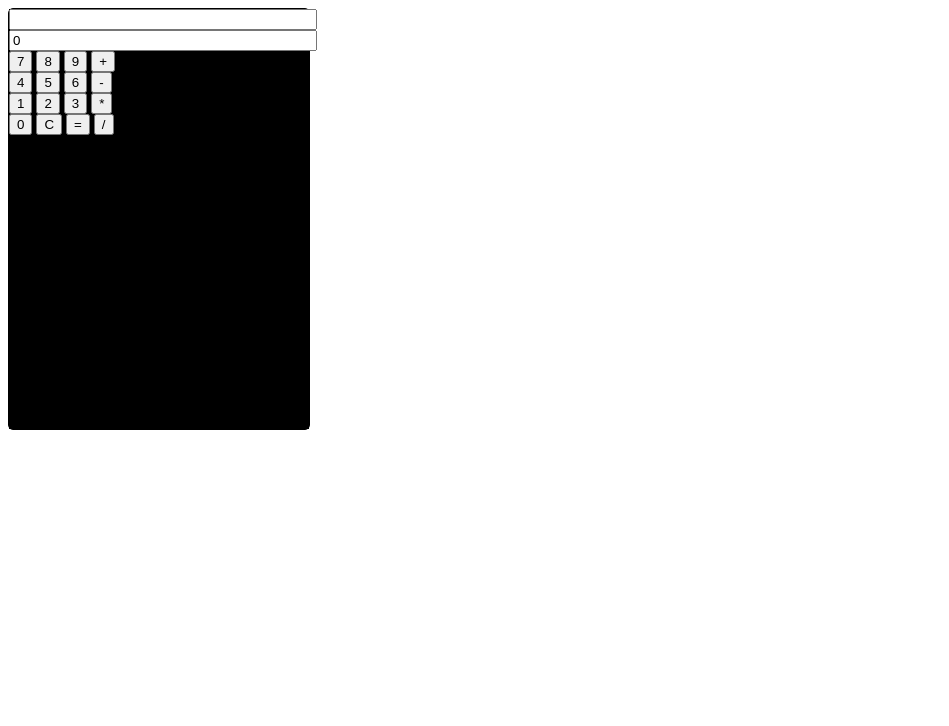
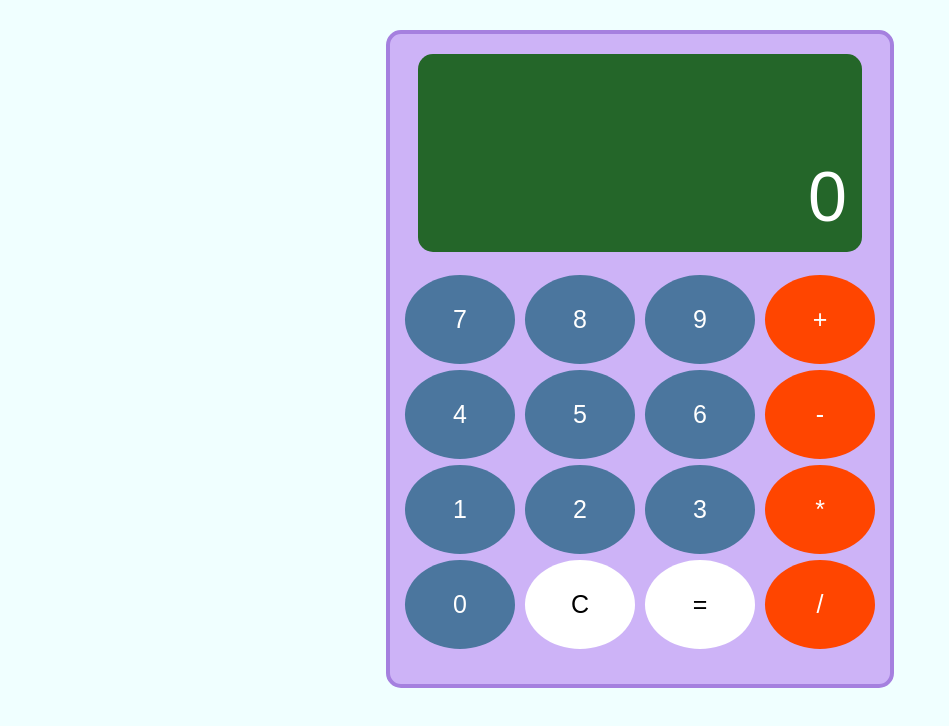
Before and after one commit to colorodriguezf/caluladora, a plain HTML site: page index.html in a window 1280 px wide. Shown: the whole page, without its empty margins (0-949 px from the left). Drawn offline with Linux system fonts and the light colour scheme.

Commit message:
(aunque deberia ser mobile first) Recien se hizo responsive, falta agregarle sonido

```diff
--- a/index.html
+++ b/index.html
@@ -10,7 +10,7 @@
 <body>
     <div id="app">
         <form name="calculadora">
-            <div>
+            <div class="cabezal">
                 <input type="text" name="calulo" id="calculo"  autocomplete="off" readonly>
                 <input type="text" name="resultadoTotal" id="resultado"  autocomplete="off" readonly value="0">
             </div>
@@ -18,22 +18,22 @@
             <input type="button" value="7" class="valor">
             <input type="button" value="8" class="valor">
             <input type="button" value="9" class="valor">
-            <input type="button" value="+" class="valor">
+            <input type="button" value="+" class="valor signos">
             <br>
             <input type="button" value="4" class="valor">
             <input type="button" value="5" class="valor">
             <input type="button" value="6" class="valor">
-            <input type="button" value="-" class="valor" >
+            <input type="button" value="-" class="valor signos" >
             <br>
             <input type="button" value="1" class="valor">
             <input type="button" value="2" class="valor" >
             <input type="button" value="3" class="valor" >
-            <input type="button" value="*" class="valor" >
+            <input type="button" value="*" class="valor signos" >
             <br>
             <input type="button" value="0" class="valor" >
             <input type="button" value="C" id="reiniciar">
             <input type="button" value="=" id="igual">
-            <input type="button" value="/" id="valor">
+            <input type="button" value="/" class="valor signos">
         </form>
     </div>
     <script src="js/app.js"></script>
--- a/styles/style.css
+++ b/styles/style.css
@@ -1,14 +1,136 @@
+@media screen and (max-width:440px) {
+    body {
+        background-color: azure;
+    }
     #app {
-    height: 420px;
-    width:300px;
-    border: 1px solid black;
-    border-radius: 5px;
+        height: 650px;
+        width:330px;
+        border: 4px solid rgb(236, 145, 145);
+        border-radius: 15px;
+        background-color: rgb(245, 167, 167);
+      text-align: center;
+      margin:0 auto;
+      margin-top:30px;
     }
     form {
         height: 100%;
         width: 100%;
-    background-color: black;
     }
-input[type="text"] {
+    input[type=text] {
+        width: 90%;
+        height:25%;
+        padding:5px;
+        background-color:rgb(188, 241, 163);
+        color: white;
+        padding:15px;
+        text-align:right;
+        font-size: 50px;
+        border:0;
+    }
+    input[type=button] {
+        width:22%;
+        cursor: pointer;
+        font-size:25px;
+        color:white;
+        background-color:grey;
+        padding:30px;
+        margin:3px;
+        border:0;
+        border-radius:100%;
+    }
+    #reiniciar, #igual {
+        background-color:white;
+        color:black;
+    }
+    .signos {
+        background-color:orangered !important;
+    }
+    input[type=button]:active {
+        transform: translateY(10px);
+        box-shadow: 0px 0px 10px 1px black;
+    }
+    .cabezal {
+        padding:20px;
+    }
+    #resultado {
+        font-size: 70px;
+    }
+    #calculo {
+        border-top-left-radius:15px;
+        border-top-right-radius:15px;
+    }
+    #resultado {
+        border-bottom-left-radius:15px;
+        border-bottom-right-radius:15px;
+    }
+
+
+}
+@media screen and (min-width:440px) {
+    body {
+        background-color: azure;
+    }
+    #app {
+        height: 650px;
+        width:500px;
+        border: 4px solid rgb(165, 128, 223);
+        border-radius: 15px;
+        background-color: rgb(205, 179, 247);
+      text-align: center;
+      margin:0 auto;
+      margin-top:30px;
+    }
+    form {
+        height: 100%;
         width: 100%;
     }
+    input[type=text] {
+        width: 90%;
+        height:25%;
+        padding:5px;
+        background-color:rgb(36, 102, 41);
+        color: white;
+        padding:15px;
+        text-align:right;
+        font-size: 50px;
+        border:0;
+    }
+    input[type=button] {
+        width:22%;
+        cursor: pointer;
+        font-size:25px;
+        color:white;
+        background-color:rgb(75, 118, 158);
+        padding:30px;
+        margin:3px;
+        border:0;
+        border-radius:100%;
+    }
+    #reiniciar, #igual {
+        background-color:rgb(255, 255, 255);
+        color:black;
+    }
+    .signos {
+        background-color:orangered !important;
+    }
+    input[type=button]:active {
+        transform: translateY(8px);
+        box-shadow: 0px 0px 20px 1px black;
+    }
+    .cabezal {
+        padding:20px;
+    }
+    #resultado {
+        font-size: 70px;
+    }
+    #calculo {
+        border-top-left-radius:15px;
+        border-top-right-radius:15px;
+    }
+    #resultado {
+        border-bottom-left-radius:15px;
+        border-bottom-right-radius:15px;
+    }
+
+
+}
```
Lines whose indentation alone changed are shown as unchanged.
